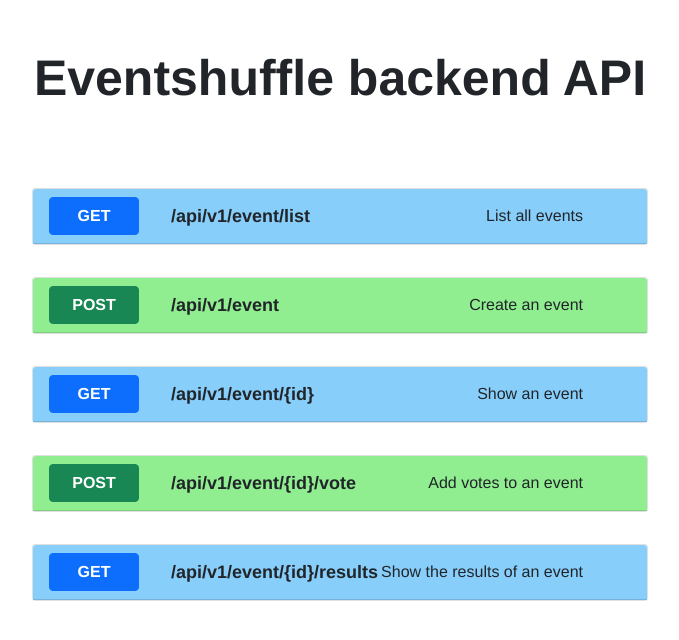
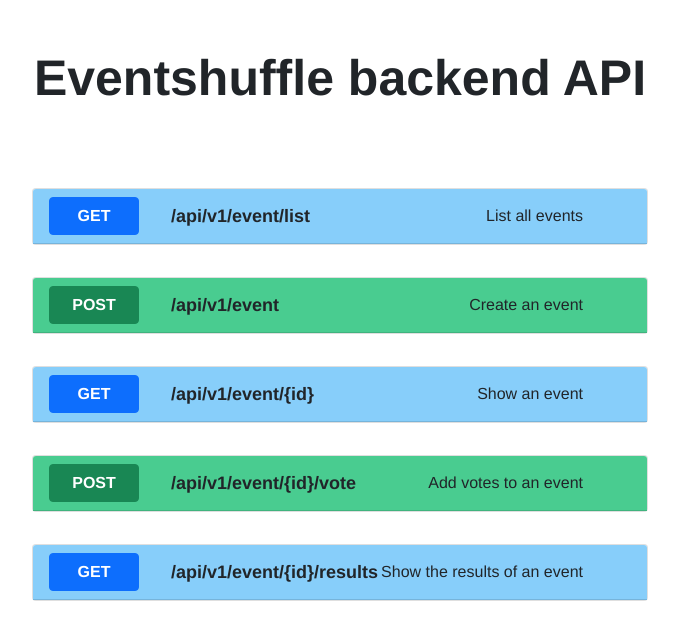
Before and after one commit to nhat-tran-230297/eventshuffle, a Flask app: page / in a window 1280 px wide. Shown: the top 640 px of the page, without its empty margins (300-979 px from the left). Run offline with Flask 2, Linux system fonts and the light colour scheme.

Commit message:
initial deploy

```diff
--- a/app/static/css/style.css
+++ b/app/static/css/style.css
@@ -58,7 +58,7 @@ h1 {
 }
 
 .post{
-    background-color: #90EE90;
+    background-color: #49cc90;
 }
 
 .get{
```
